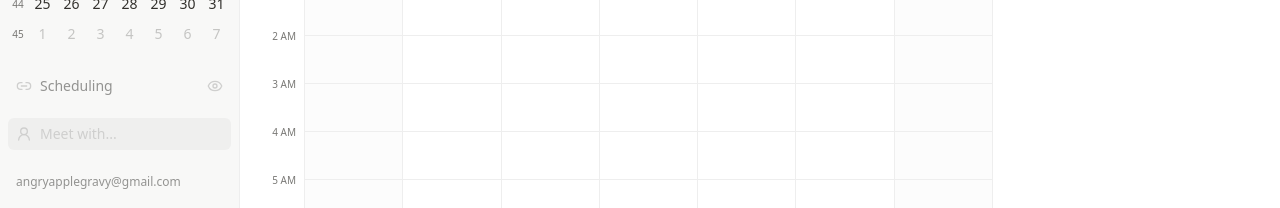
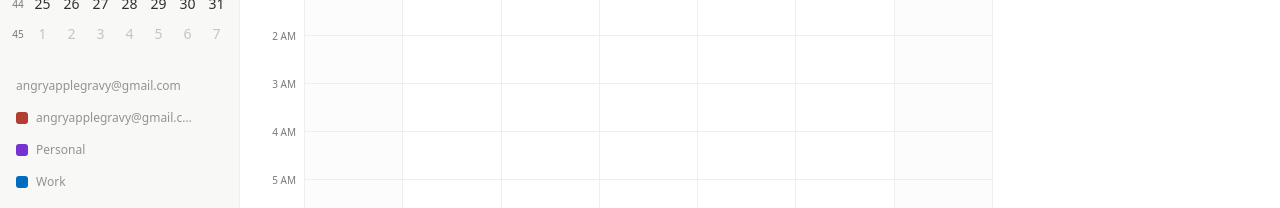
Before and after one commit to gongahkia/hot-cross-buns, a Next.js app in the folder experiment/reference-cal/: page / in a window 1280 px wide. Shown: the part 188-396 px from the top of the page. Built offline with nearby package versions, Linux system fonts and the light colour scheme.

Commit message:
refactor(experiment): remove sidebar scheduling placeholders

```diff
--- a/experiment/reference-cal/src/components/sidebar-right.tsx
+++ b/experiment/reference-cal/src/components/sidebar-right.tsx
@@ -1,14 +1,7 @@
 "use client";
 
 import * as React from "react";
-import {
-  Eye,
-  Link2,
-  PanelLeftIcon,
-  Plus,
-  Settings,
-  UserRound,
-} from "lucide-react";
+import { PanelLeftIcon, Plus, Settings } from "lucide-react";
 
 import { cn } from "@/lib/utils";
 import { Calendars } from "@/components/calendars";
@@ -79,31 +72,6 @@ export function SidebarRight({
           visibleDays={visibleDays}
           showWeekNumbers={showWeekNumbers}
         />
-        {/* Scheduling Section */}
-        <SidebarGroup className="py-0">
-          <SidebarGroupContent>
-            <SidebarMenu>
-              <SidebarMenuItem>
-                <SidebarMenuButton className="text-sidebar-foreground">
-                  <Link2 className="size-4 text-sidebar-muted-foreground" />
-                  <span className="flex-1 text-sm">Scheduling</span>
-                  <Eye className="size-4 text-sidebar-muted-foreground" />
-                </SidebarMenuButton>
-              </SidebarMenuItem>
-            </SidebarMenu>
-          </SidebarGroupContent>
-        </SidebarGroup>
-        {/* Meet with input */}
-        <SidebarGroup className="py-2 px-2">
-          <div className="flex items-center gap-2 rounded-sm bg-[#EFEFEE] dark:bg-sidebar px-2 py-1.5">
-            <UserRound className="size-4 shrink-0 text-sidebar-muted-foreground" />
-            <input
-              type="text"
-              placeholder="Meet with..."
-              className="flex-1 bg-transparent text-sm text-sidebar-foreground placeholder:text-sidebar-muted-foreground outline-none"
-            />
-          </div>
-        </SidebarGroup>
         <Calendars
           accounts={accounts}
           onToggleVisibility={onCalendarVisibilityChange}
@@ -158,7 +126,7 @@ export function SidebarRight({
         onOpenChange={(next) => onOpenChange?.(next)}
         side="left"
         title="Calendar sidebar"
-        description="Mini calendar, scheduling and calendar list."
+        description="Mini calendar and calendar list."
         style={sidebarStyle}
       >
         {/* Same height and position as the header toggle, so tapping the same spot closes it */}
```
